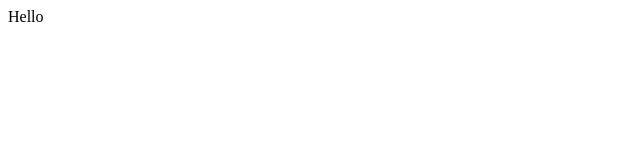
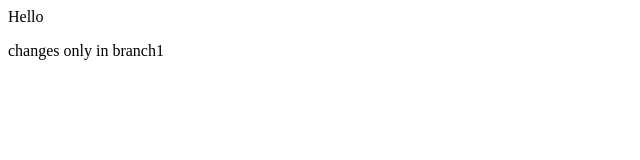
Before and after one commit to paragpatil1991/local_repo, a plain HTML site: page index.html in a window 1280 px wide. Shown: the whole page, without its empty margins (0-640 px from the left). Drawn offline with Linux system fonts and the light colour scheme.

Commit message:
added new line to index.html for branch2

```diff
--- a/index.html
+++ b/index.html
@@ -1,3 +1,7 @@
 <p>
     Hello
 </p>
+
+<p>
+    changes only in branch1
+</p>
```
